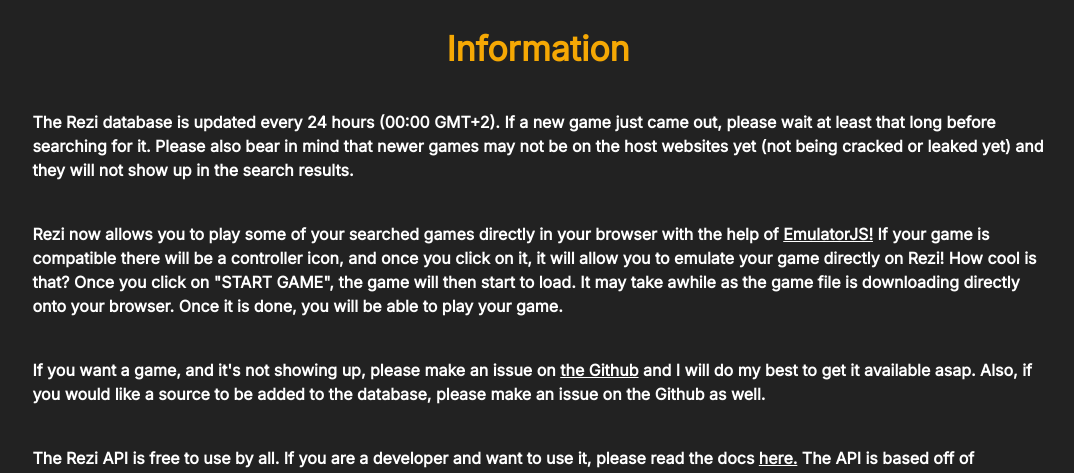
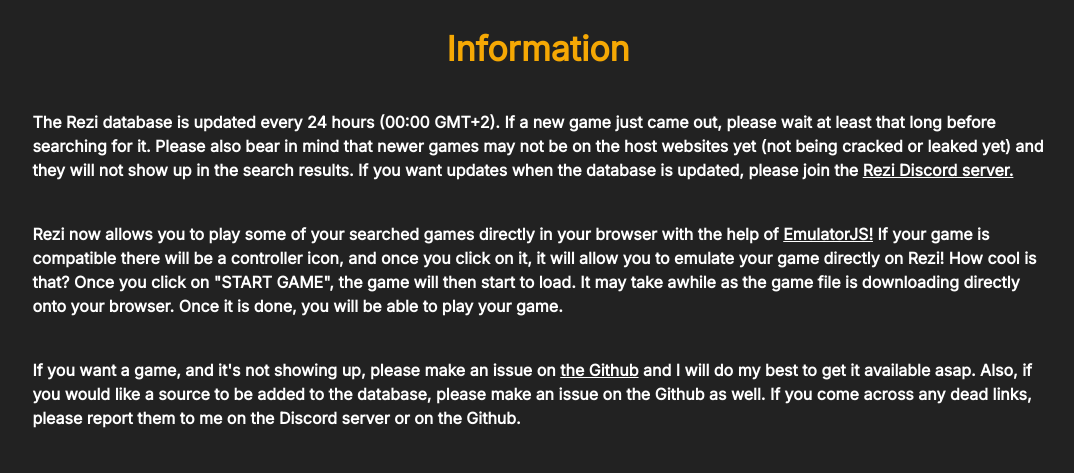
Before and after one commit to Wamy-Dev/Rezi-Frontend, a React (Create React App) app: page /about in a window 1280 px wide. Shown: the part 404-877 px from the top of the page, without its empty margins (102-1176 px from the left). Built offline with nearby package versions, Linux system fonts and the light colour scheme; what @meilisearch/instant-meilisearch, react-instantsearch-dom would draw is missing.

Commit message:
added info to about text

```diff
--- a/src/about.tsx
+++ b/src/about.tsx
@@ -191,7 +191,7 @@
                 </Typography>
                 <Typography variant="body1" align="left" paddingLeft="10%" paddingRight="10%" paddingTop="40px">
                     The Rezi database is updated every 24 hours (00:00 GMT+2). If a new game just came out, please wait at least that long before searching for it.
-                    Please also bear in mind that newer games may not be on the host websites yet (not being cracked or leaked yet) and they will not show up in the search results.
+                    Please also bear in mind that newer games may not be on the host websites yet (not being cracked or leaked yet) and they will not show up in the search results. If you want updates when the database is updated, please join the <a href="https://discord.gg/47SnjxgBFb" style={{ color: "inherit"}}> Rezi Discord server.</a>
                 </Typography>
                 <Typography variant="body1" align="left" paddingLeft="10%" paddingRight="10%" paddingTop="40px">
                     Rezi now allows you to play some of your searched games directly in your browser with the help of <a href="https://emulatorjs.org/" style={{ color: "inherit"}}> EmulatorJS!</a>
@@ -200,7 +200,7 @@
                 </Typography>
                 <Typography variant="body1" align="left" paddingLeft="10%" paddingRight="10%" paddingTop="40px">
                     If you want a game, and it's not showing up, please make an issue on <a href="https://github.com/Wamy-Dev/ReziWebsite/issues/new" style={{ color: "inherit"}}> the Github</a>
-                    {" "} and I will do my best to get it available asap. Also, if you would like a source to be added to the database, please make an issue on the Github as well.
+                    {" "} and I will do my best to get it available asap. Also, if you would like a source to be added to the database, please make an issue on the Github as well. If you come across any dead links, please report them to me on the Discord server or on the Github.
                 </Typography>
                 <Typography variant="body1" align="left" paddingLeft="10%" paddingRight="10%" paddingTop="40px">
                     The Rezi API is free to use by all. If you are a developer and want to use it, please read the docs <a href="https://docs.rezi.one" style={{ color: "inherit"}}> here.</a>
```
